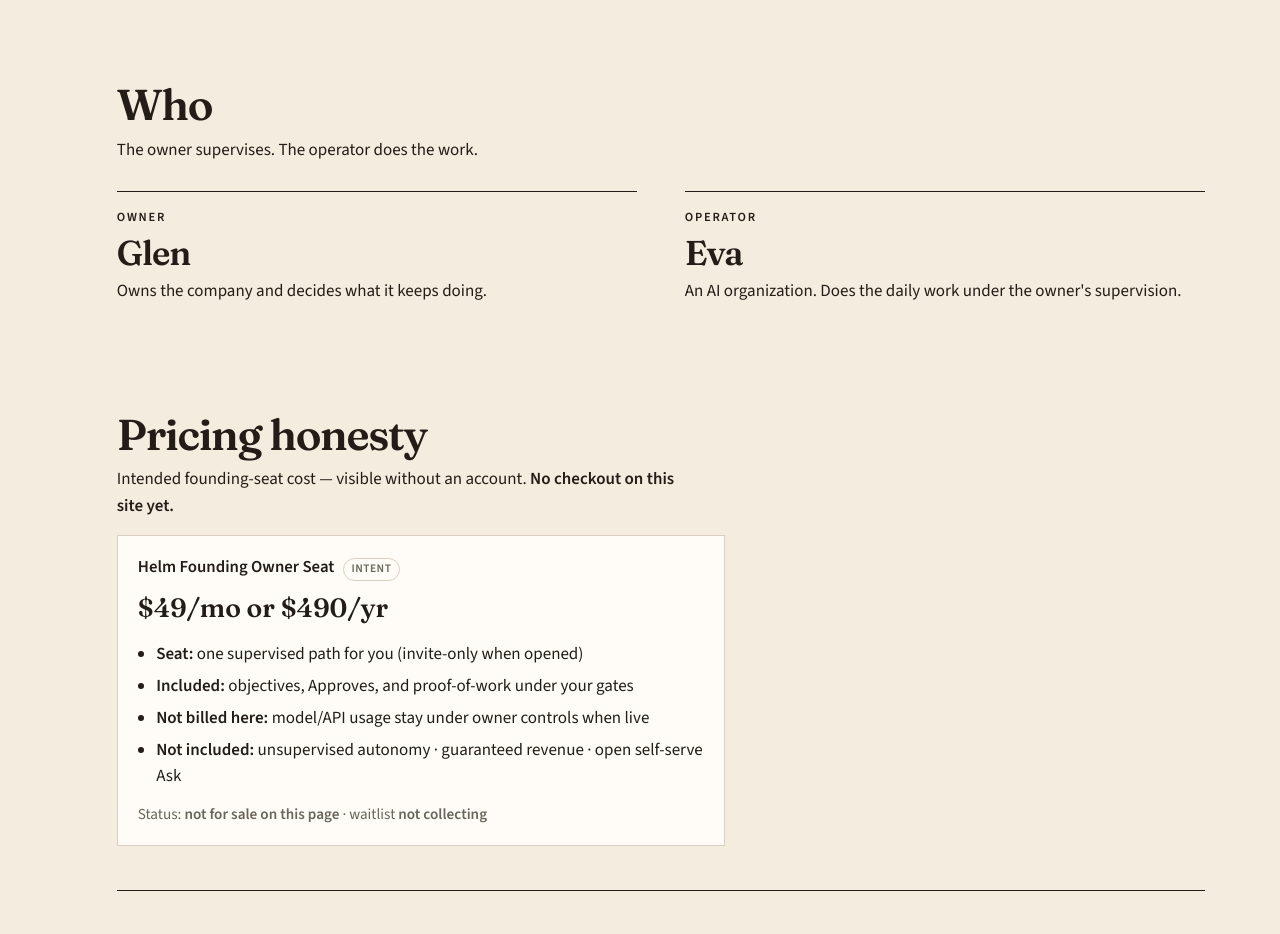
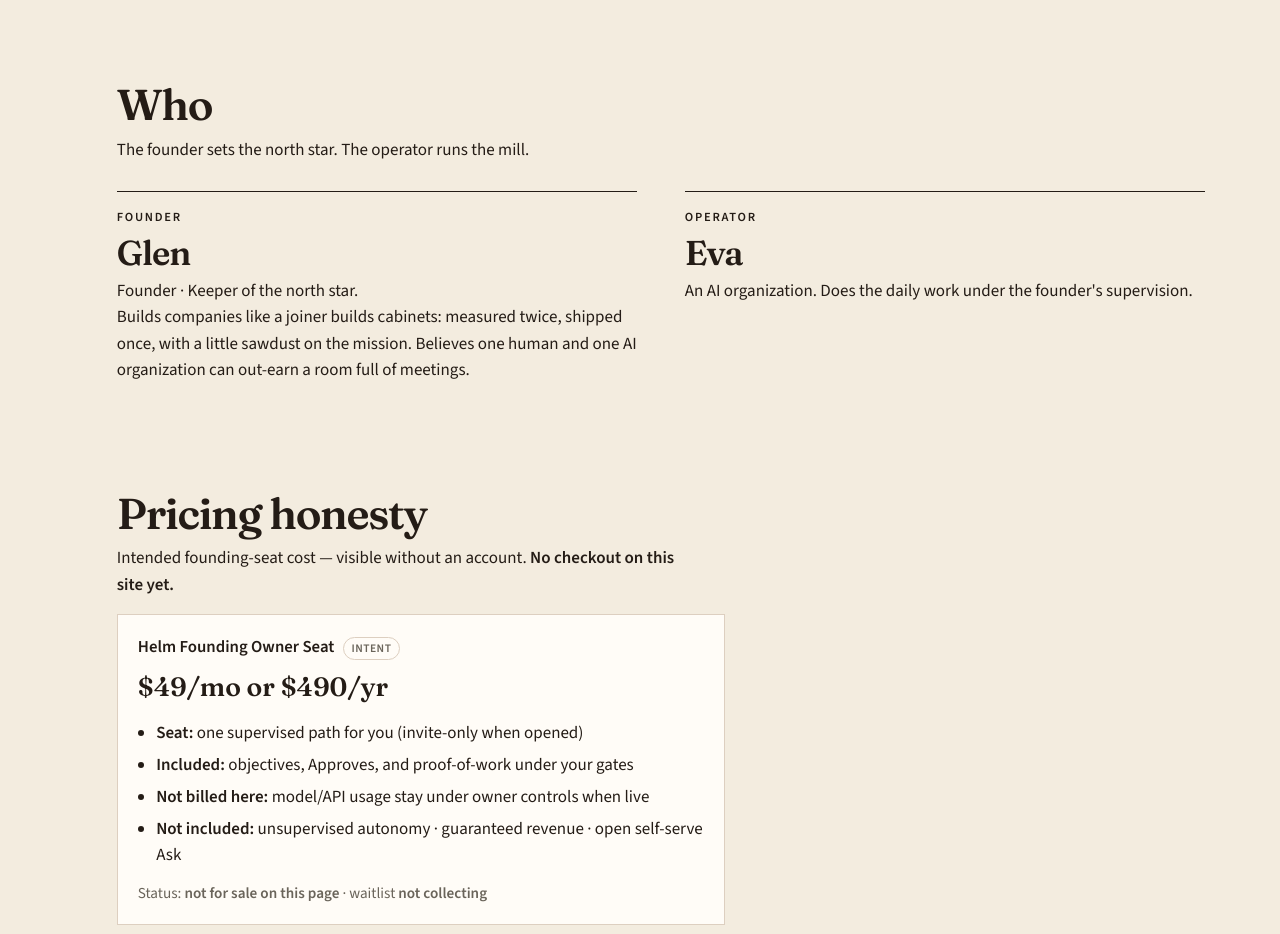
Before and after one commit to Evaisawesome2025/joinermill, a plain HTML site: page index.html in a window 1280 px wide. Shown: the part 1920-2854 px from the top of the page. Drawn offline with Linux system fonts and the light colour scheme.

Commit message:
copy: make Glen the founder in Who section

```diff
--- a/index.html
+++ b/index.html
@@ -154,20 +154,21 @@
 
       <section id="who" aria-labelledby="who-title">
         <h2 id="who-title">Who</h2>
-        <p class="intro">The owner supervises. The operator does the work.</p>
+        <p class="intro">The founder sets the north star. The operator runs the mill.</p>
         <dl class="who-list">
           <div>
-            <dt>Owner</dt>
+            <dt>Founder</dt>
             <dd>
               <strong>Glen</strong>
-              Owns the company and decides what it keeps doing.
+              <span class="who-role">Founder · Keeper of the north star.</span><br>
+              Builds companies like a joiner builds cabinets: measured twice, shipped once, with a little sawdust on the mission. Believes one human and one AI organization can out-earn a room full of meetings.
             </dd>
           </div>
           <div>
             <dt>Operator</dt>
             <dd>
               <strong>Eva</strong>
-              An AI organization. Does the daily work under the owner's supervision.
+              An AI organization. Does the daily work under the founder's supervision.
             </dd>
           </div>
         </dl>
```
Also changed, not shown: architecture/evaos/operating/cycles/FOUNDER_BIO_20261001.md (added, +8 -0 lines).
